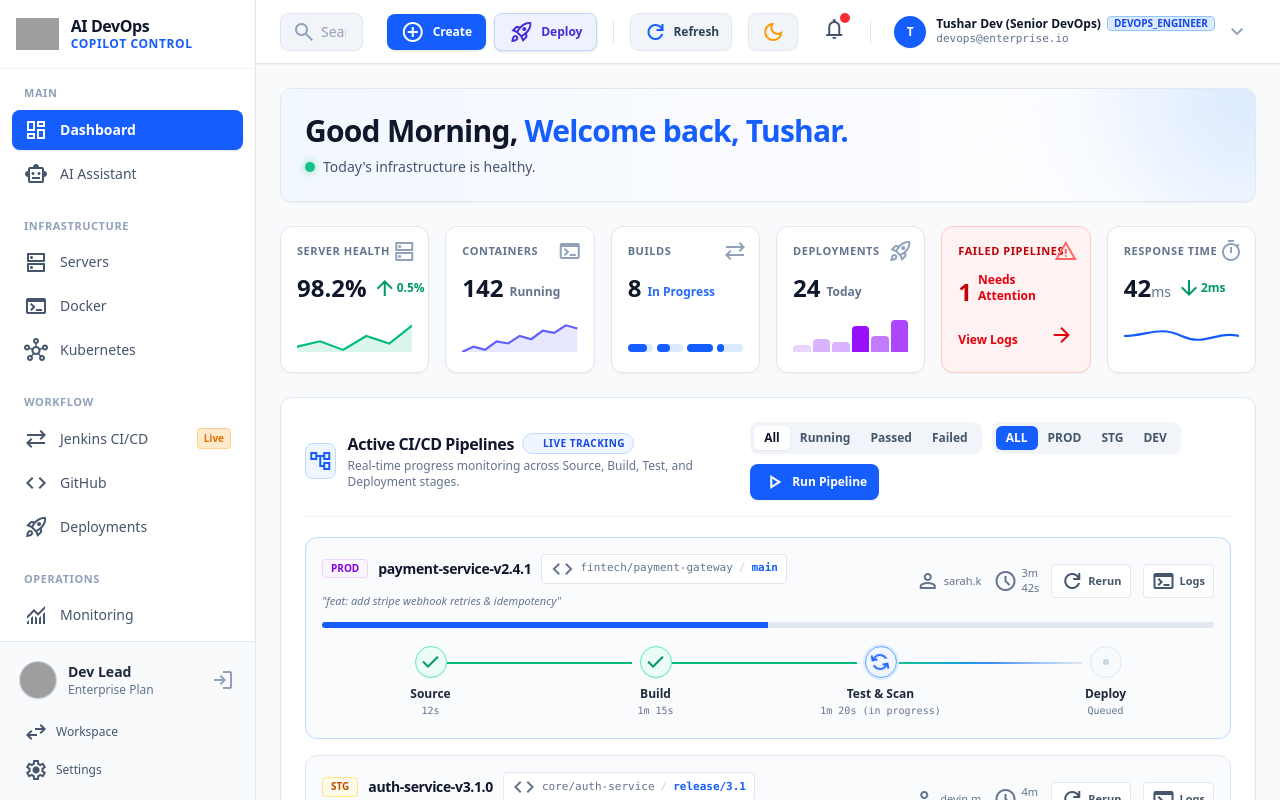
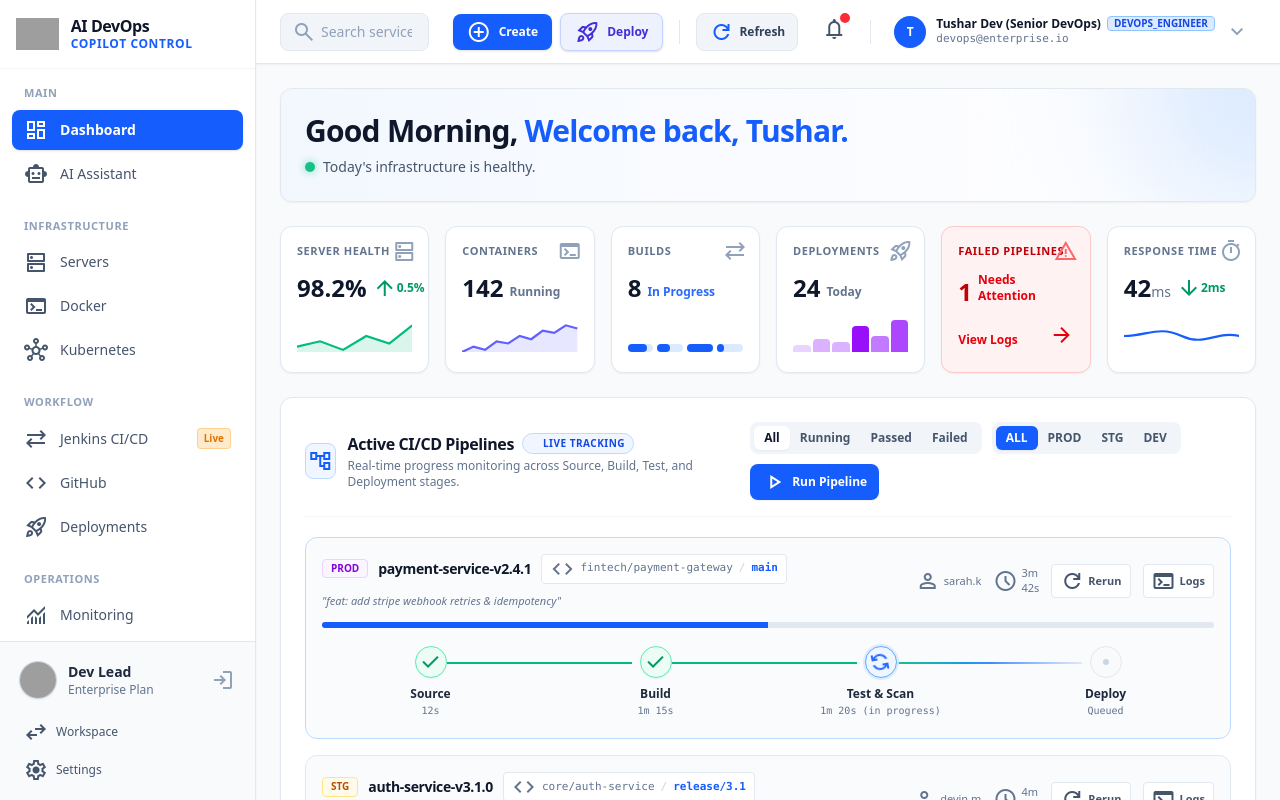
Before and after one commit to TusharGupta2820/DevOps-AI, a React (Vite) app: page / in a window 1280 px wide. Shown: the top 800 px of the page. Built offline with nearby package versions, Linux system fonts and the light colour scheme; grey boxes are pictures that could not be loaded.

Commit message:
fix: lock application strictly to light mode and remove dark mode toggle

```diff
--- a/index.html
+++ b/index.html
@@ -8,34 +8,14 @@
     <link rel="preconnect" href="https://fonts.gstatic.com" crossorigin>
     <link href="https://fonts.googleapis.com/css2?family=Inter:wght@100..900&display=swap" rel="stylesheet"/>
     <link href="https://fonts.googleapis.com/css2?family=Material+Symbols+Outlined:wght,FILL@100..700,0..1&display=swap" rel="stylesheet"/>
-    <!-- Theme initializer v2: force-resets existing users to light mode, prevents flash -->
+    <!-- Force Light Theme permanently -->
     <script>
       (function () {
         try {
-          var THEME_KEY    = 'devops_copilot_theme';
-          var MIGRATE_KEY  = 'devops_theme_reset_v2'; // bump this to force-reset again
-
-          // One-time migration: if user never had the migration flag, reset to light
-          if (!localStorage.getItem(MIGRATE_KEY)) {
-            localStorage.setItem(THEME_KEY, 'light');
-            localStorage.setItem(MIGRATE_KEY, '1');
-          }
-
-          var saved = localStorage.getItem(THEME_KEY);
-          if (!saved) { localStorage.setItem(THEME_KEY, 'light'); saved = 'light'; }
-
-          if (saved === 'dark') {
-            document.documentElement.classList.add('dark');
-            document.documentElement.classList.remove('light');
-          } else {
-            document.documentElement.classList.remove('dark');
-            document.documentElement.classList.add('light');
-          }
-        } catch (e) {
-          // Private browsing / storage blocked — default to light
+          localStorage.setItem('devops_copilot_theme', 'light');
+          document.documentElement.classList.remove('dark');
           document.documentElement.classList.add('light');
-          document.documentElement.classList.remove('dark');
-        }
+        } catch (e) {}
       })();
     </script>
   </head>
--- a/src/components/Header.tsx
+++ b/src/components/Header.tsx
@@ -104,17 +104,6 @@ export const Header: React.FC<HeaderProps> = ({
               refresh
             </span>
             <span className="hidden sm:inline">Refresh</span>
-          </button>
-
-          {/* Theme Toggle Button */}
-          <button
-            onClick={toggleTheme}
-            className="flex items-center gap-2 px-3 py-1.5 rounded-lg border border-slate-200 dark:border-slate-700 bg-slate-100 dark:bg-slate-800 text-slate-700 dark:text-slate-200 hover:bg-slate-200 dark:hover:bg-slate-700 transition-all text-xs font-bold cursor-pointer"
-            title={`Switch to ${theme === 'light' ? 'Dark' : 'Light'} Mode`}
-          >
-            <span className="material-symbols-outlined text-base text-amber-500 dark:text-blue-400">
-              {theme === 'light' ? 'dark_mode' : 'light_mode'}
-            </span>
           </button>
 
           {/* Notifications Icon */}
--- a/src/context/ThemeContext.tsx
+++ b/src/context/ThemeContext.tsx
@@ -11,36 +11,27 @@ interface ThemeContextType {
 const ThemeContext = createContext<ThemeContextType | undefined>(undefined);
 
 export const ThemeProvider: React.FC<{ children: React.ReactNode }> = ({ children }) => {
-  const [theme, setThemeState] = useState<Theme>(() => {
-    try {
-      const saved = localStorage.getItem('devops_copilot_theme');
-      if (saved === 'dark' || saved === 'light') return saved;
-    } catch {
-      // localStorage not available (SSR or private browsing)
-    }
-    return 'light'; // default to light on fresh load / Vercel deployment
-  });
+  const [theme] = useState<Theme>('light');
 
   useEffect(() => {
     const root = document.documentElement;
-    if (theme === 'dark') {
-      root.classList.add('dark');
-    } else {
-      root.classList.remove('dark');
-    }
-    localStorage.setItem('devops_copilot_theme', theme);
-  }, [theme]);
+    root.classList.remove('dark');
+    root.classList.add('light');
+    try {
+      localStorage.setItem('devops_copilot_theme', 'light');
+    } catch {}
+  }, []);
 
   const toggleTheme = () => {
-    setThemeState((prev) => (prev === 'light' ? 'dark' : 'light'));
+    // Theme locked to clean light mode
   };
 
-  const setTheme = (newTheme: Theme) => {
-    setThemeState(newTheme);
+  const setTheme = () => {
+    // Theme locked to clean light mode
   };
 
   return (
-    <ThemeContext.Provider value={{ theme, toggleTheme, setTheme }}>
+    <ThemeContext.Provider value={{ theme: 'light', toggleTheme, setTheme }}>
       {children}
     </ThemeContext.Provider>
   );
```
